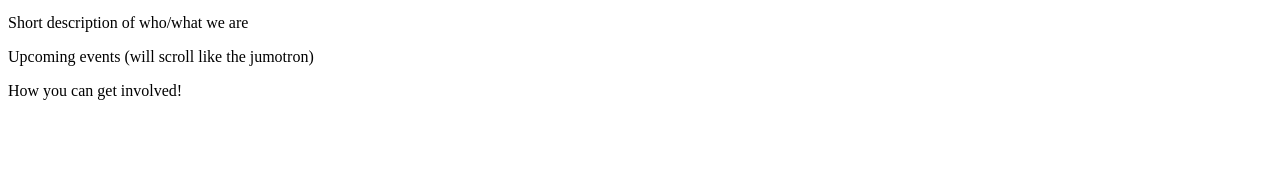
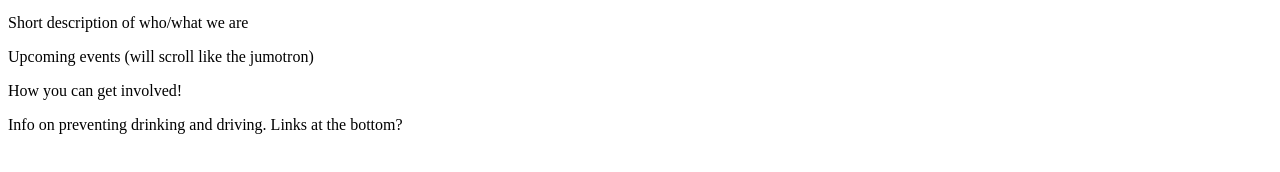
Before and after one commit to JS-goose/Cody-Adams-Site, a plain HTML site: page cody-index.html in a window 1280 px wide. Shown: the part 394-566 px from the top of the page. Drawn offline with Linux system fonts and the light colour scheme.

Commit message:
added prevention section skeleton (html)

```diff
--- a/cody-index.html
+++ b/cody-index.html
@@ -60,6 +60,14 @@
                 </article>
             </section>
 
+            <section class="prevention">
+                <article class="prevention_card">
+                    <div class="prevention__card__one">
+                        <p>Info on preventing drinking and driving.  Links at the bottom?</p>
+                    </div>
+                </article>
+            </section>
+
         </main>
         <script src="./js/cody-logic.js"></script>
     </div>
```
